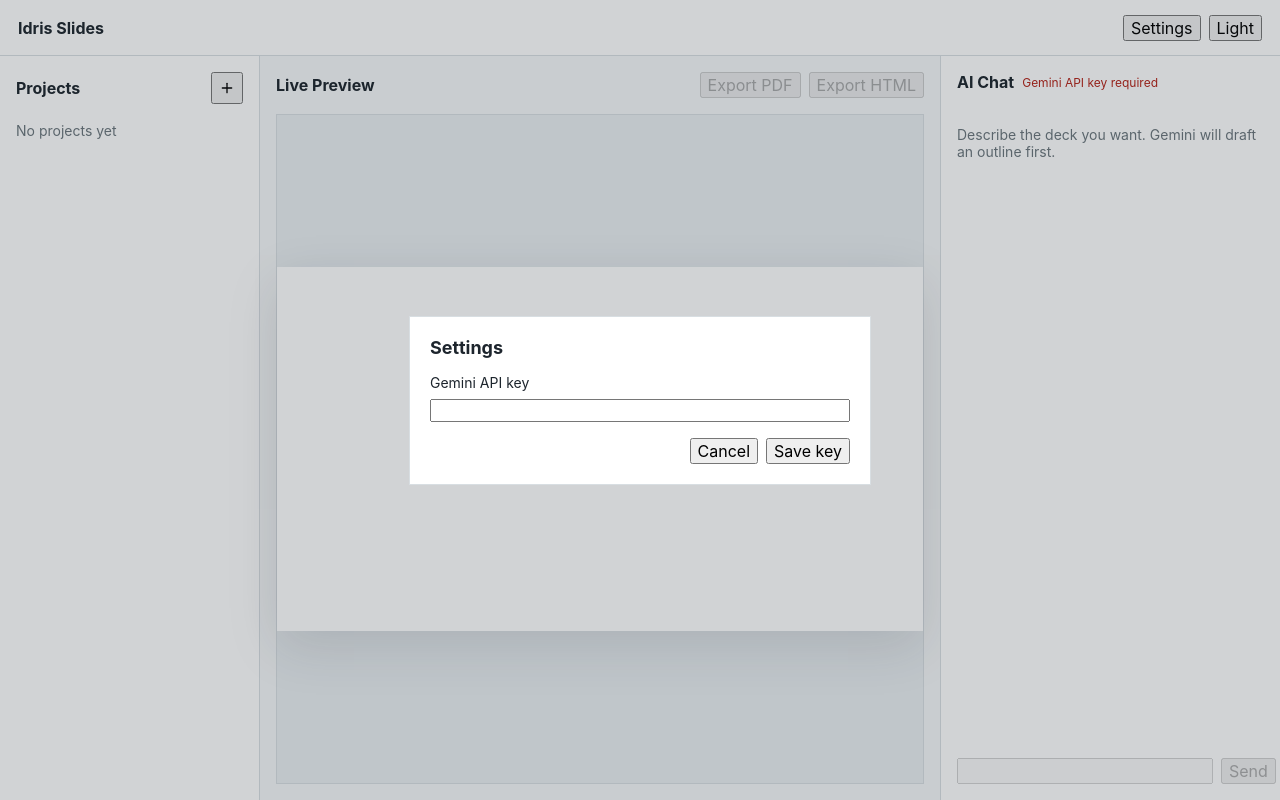
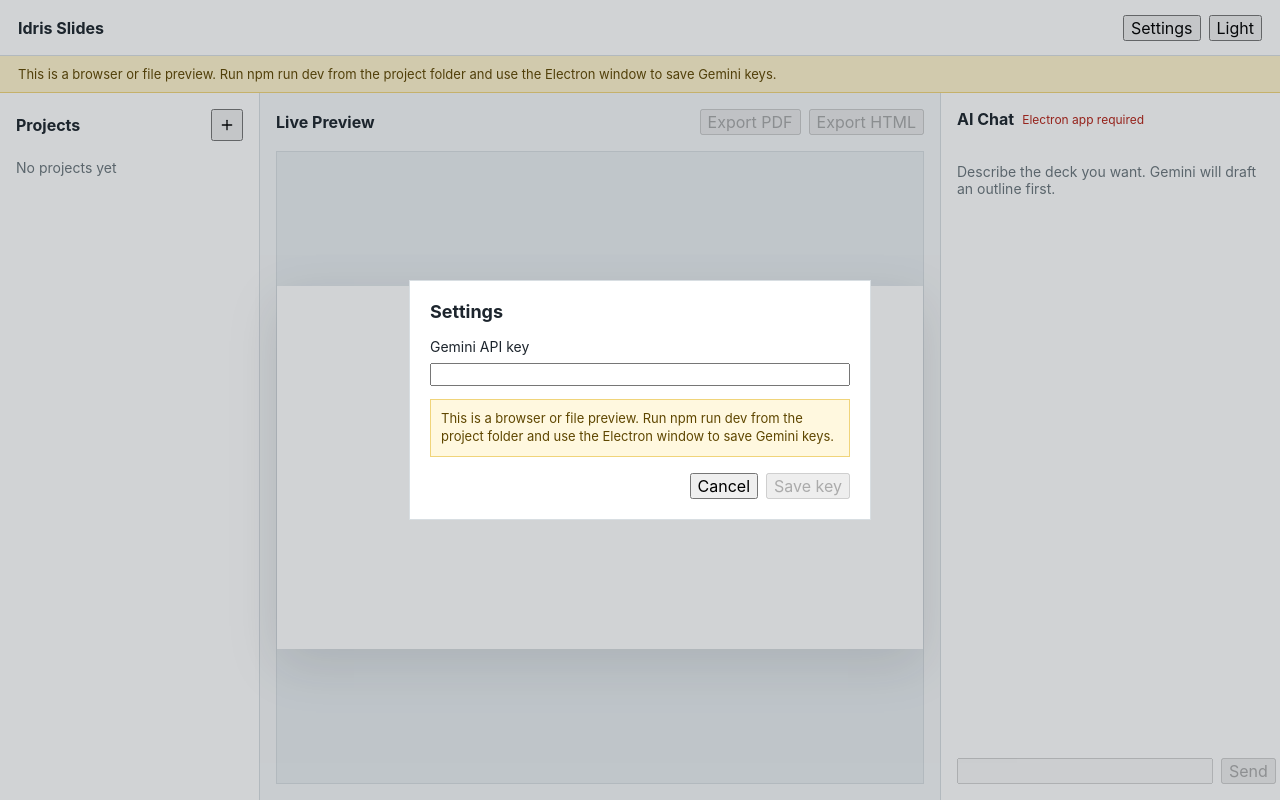
Before and after one commit to moabdelmoez/idris-slides, a React (Vite) app in the folder apps/desktop/: page / in a window 1280 px wide. Both pictures are taken after a click on the button "Settings". Built offline with nearby package versions, Linux system fonts and the light colour scheme.

Commit message:
fix: explain missing Electron bridge state

```diff
--- a/apps/desktop/src/renderer/App.tsx
+++ b/apps/desktop/src/renderer/App.tsx
@@ -7,6 +7,8 @@ import type { AppSettings, ChatMessage, DeckOutline } from "../shared/types";
 import "./styles.css";
 
 const initialSettings: AppSettings = { hasGeminiApiKey: false };
+const bridgeUnavailableMessage =
+  "This is a browser or file preview. Run npm run dev from the project folder and use the Electron window to save Gemini keys.";
 
 function createMessageId(): string {
   return globalThis.crypto?.randomUUID?.() ?? `${Date.now()}-${Math.random()}`;
@@ -23,22 +25,29 @@ export function App() {
   const [lastPrompt, setLastPrompt] = useState("");
   const [isGenerating, setIsGenerating] = useState(false);
   const [error, setError] = useState<string | null>(null);
+  const isDesktopBridgeAvailable = Boolean(window.idrisSlides);
 
   useEffect(() => {
-    void window.idrisSlides?.getSettings().then(setSettings);
+    if (window.idrisSlides) {
+      void window.idrisSlides.getSettings().then(setSettings);
+    }
   }, []);
 
   const chatStatus = useMemo(() => {
+    if (!isDesktopBridgeAvailable) {
+      return "Electron app required";
+    }
+
     if (settings.hasGeminiApiKey) {
       return "Gemini ready";
     }
 
     return "Gemini API key required";
-  }, [settings.hasGeminiApiKey]);
+  }, [isDesktopBridgeAvailable, settings.hasGeminiApiKey]);
 
   async function saveKey(): Promise<void> {
     if (!window.idrisSlides) {
-      setError("Desktop bridge is unavailable.");
+      setError(bridgeUnavailableMessage);
       return;
     }
 
@@ -96,7 +105,7 @@ export function App() {
 
   async function approveOutline(outline: DeckOutline): Promise<void> {
     if (!window.idrisSlides) {
-      setError("Desktop bridge is unavailable.");
+      setError(bridgeUnavailableMessage);
       return;
     }
 
@@ -142,11 +151,12 @@ export function App() {
           <button type="button">Light</button>
         </div>
       </header>
+      {!isDesktopBridgeAvailable ? <div className="bridgeNotice">{bridgeUnavailableMessage}</div> : null}
       <div className="workspace">
         <ProjectSidebar projects={projects} activeProjectId={activeProject?.id ?? null} />
         <PreviewPane project={activeProject} />
         <ChatPanel
-          canSend={settings.hasGeminiApiKey}
+          canSend={isDesktopBridgeAvailable && settings.hasGeminiApiKey}
           isGenerating={isGenerating}
           message={message}
           messages={messages}
@@ -170,11 +180,14 @@ export function App() {
               />
             </label>
             {error ? <p className="errorText">{error}</p> : null}
+            {!isDesktopBridgeAvailable ? (
+              <p className="bridgeHelp">{bridgeUnavailableMessage}</p>
+            ) : null}
             <div className="modalActions">
               <button type="button" onClick={() => setSettingsOpen(false)}>
                 Cancel
               </button>
-              <button type="button" onClick={() => void saveKey()}>
+              <button type="button" disabled={!isDesktopBridgeAvailable} onClick={() => void saveKey()}>
                 Save key
               </button>
             </div>
--- a/apps/desktop/src/renderer/styles.css
+++ b/apps/desktop/src/renderer/styles.css
@@ -17,7 +17,7 @@ input {
 .appShell {
   min-height: 100vh;
   display: grid;
-  grid-template-rows: 56px 1fr;
+  grid-template-rows: 56px auto minmax(0, 1fr);
 }
 
 .topBar {
@@ -46,8 +46,23 @@ input {
 }
 
 .workspace {
+  grid-row: 2 / 4;
   display: grid;
   grid-template-columns: 260px minmax(520px, 1fr) 340px;
+  min-height: 0;
+}
+
+.bridgeNotice {
+  grid-row: 2;
+  padding: 10px 18px;
+  background: #fff3cd;
+  border-bottom: 1px solid #f0d47a;
+  color: #5f4700;
+  font-size: 13px;
+}
+
+.bridgeNotice + .workspace {
+  grid-row: 3;
   min-height: 0;
 }
 
@@ -145,6 +160,15 @@ input {
 .statusMissing,
 .errorText {
   color: #b42318;
+}
+
+.bridgeHelp {
+  color: #5f4700;
+  background: #fff8df;
+  border: 1px solid #f0d47a;
+  padding: 10px;
+  font-size: 13px;
+  line-height: 1.35;
 }
 
 .chatMessage {
```
Also changed, not shown: 1 other file (tests, documents, lock files or other folders).
